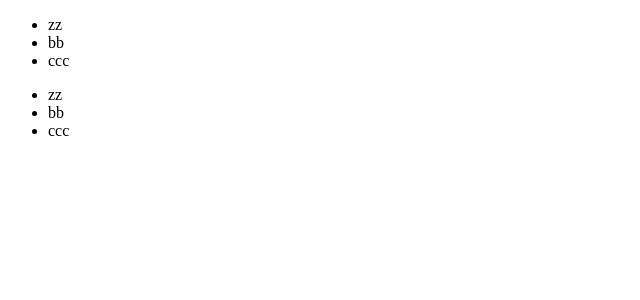
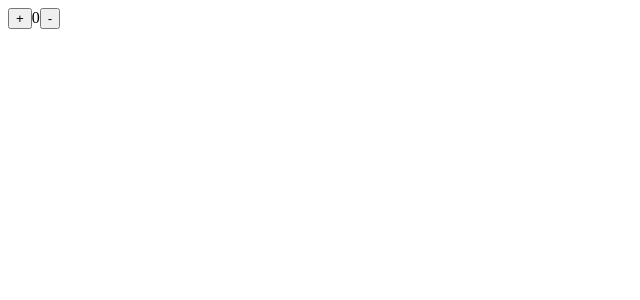
Before and after one commit to cc8476/redux_demo, a React (Create React App) app: page /home in a window 1280 px wide. Shown: the top 300 px of the page, without its empty margins (0-640 px from the left). Built offline with nearby package versions, Linux system fonts and the light colour scheme.

Commit message:
react-hook

```diff
--- a/package.json
+++ b/package.json
@@ -8,8 +8,8 @@
   "dependencies": {
     "axios": "^0.19.2",
     "classnames": "2.2.6",
-    "react": "16.4.2",
-    "react-dom": "16.4.2",
+    "react": "^16.12.0",
+    "react-dom": "^16.12.0",
     "react-redux": "^5.0.6",
     "react-router-dom": "^5.1.2",
     "react-scripts": "1.1.4",
--- /dev/null
+++ b/src/Hook.js
@@ -0,0 +1,22 @@
+import React, { useState } from 'react'
+
+function App() {
+    //useState是一个HOOK
+    //useState 会返回一对值：当前状态和一个让你更新它的函数
+    const [count, setCount] = useState(0);
+    //count 是当前状态，初始值是useState()的参数
+    //setCount:更新函数,类似于this.setState函数
+
+    //声明多个useState()
+    const [todos, setTodos] = useState([{ text: 'Learn Hooks' }]);
+
+    return (
+        <div>
+            <button onClick={()=> setCount(count + 1)}>+</button>
+            <span>{count}</span>
+            <button onClick={() => setCount((count) => count - 1)}>-</button>
+        </div>
+    );
+}
+
+export default App;
--- a/src/action/addAction.js
+++ b/src/action/addAction.js
@@ -4,7 +4,7 @@ export const AddAction=()=>{
     };
 };
 
-export const reducer = (state,action)=>{
+export const reducer = (state={"value":0},action)=>{
 
     console.log("minus action reducer:",action.type);
     switch(action.type) {
--- a/src/action/minusAction.js
+++ b/src/action/minusAction.js
@@ -4,7 +4,7 @@ export const MinusAction=()=>{
     };
 };
 
-export const reducer = (state,action)=>{
+export const reducer = (state={"value":0},action)=>{
 
     console.log("minus action reducer:",action.type);
     switch(action.type) {
```
Also changed, not shown: src/index.js (+4 -3 lines), 1 other file (tests, documents, lock files or other folders).
